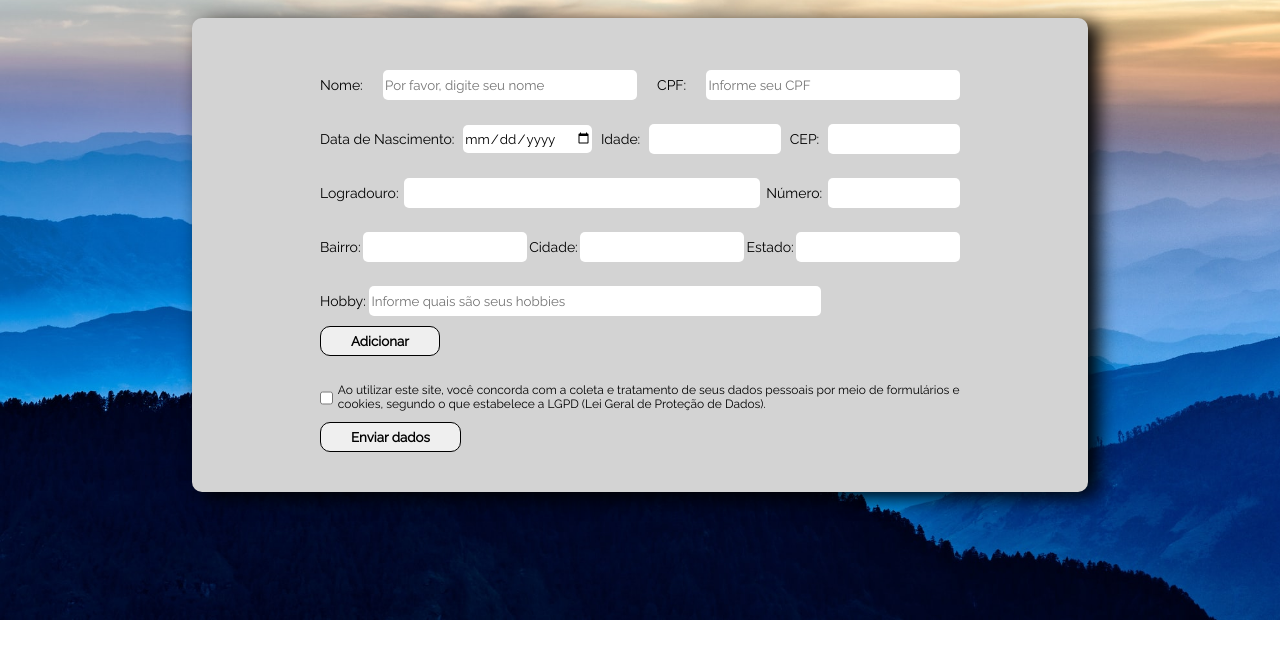
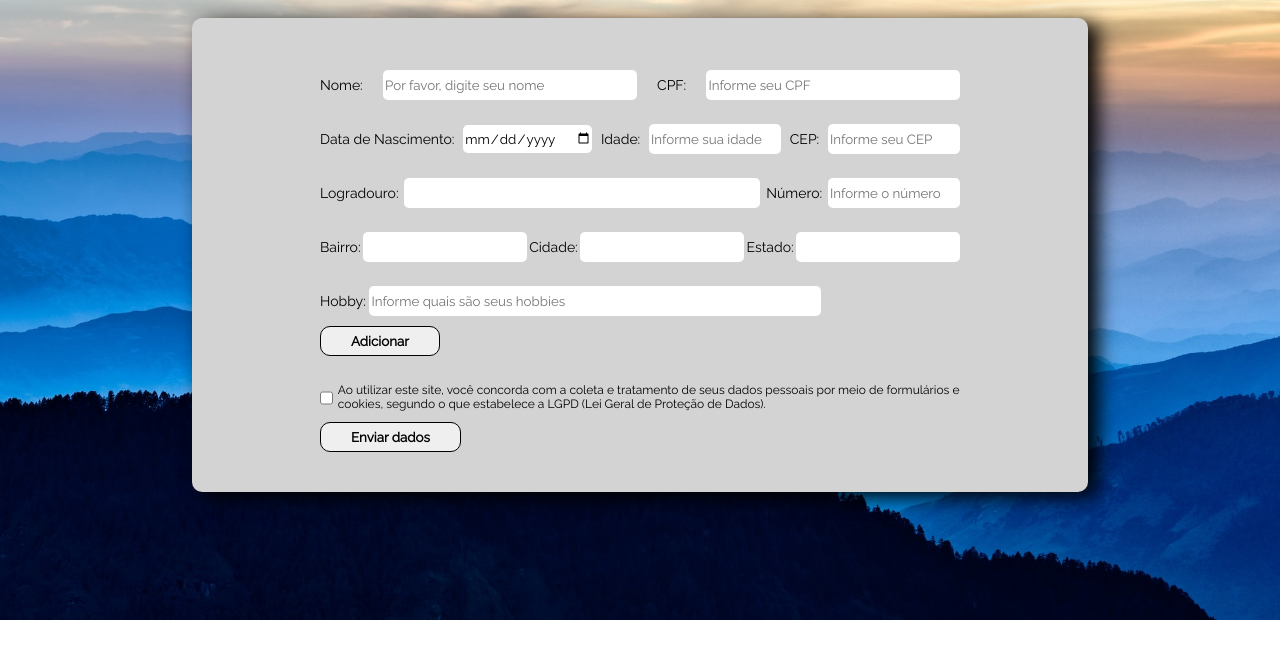
Before and after one commit to Andre-Guedes/Strategi_Avalia-o, a plain HTML site: page Avaliação - STRATEGI Consultoria/index.html in a window 1280 px wide. Shown: the part 99-758 px from the top of the page. Drawn offline with nearby package versions, Linux system fonts and the light colour scheme.

Commit message:
Placeholders updated

```diff
--- a/Avaliação - STRATEGI Consultoria/index.html
+++ b/Avaliação - STRATEGI Consultoria/index.html
@@ -27,16 +27,16 @@
             <input type="date" name="birthday" id="birthday">
 
             Idade:
-            <input type="number" id="age">
+            <input type="number" id="age" placeholder="Informe sua idade">
 
             CEP:
-            <input type="text" name="" id="cep">
+            <input type="text" name="" id="cep" placeholder="Informe seu CEP">
 
             Logradouro:
             <input type="text" name="" id="logradouro">
 
             Número:
-            <input type="text" name="" id="number">
+            <input type="text" name="" id="number" placeholder="Informe o número">
 
             Bairro:
             <input type="text" name="" id="bairro">
```
